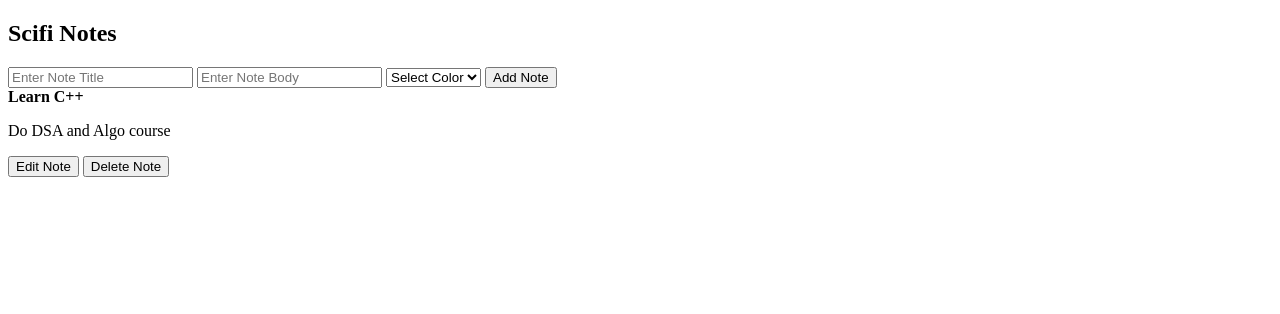
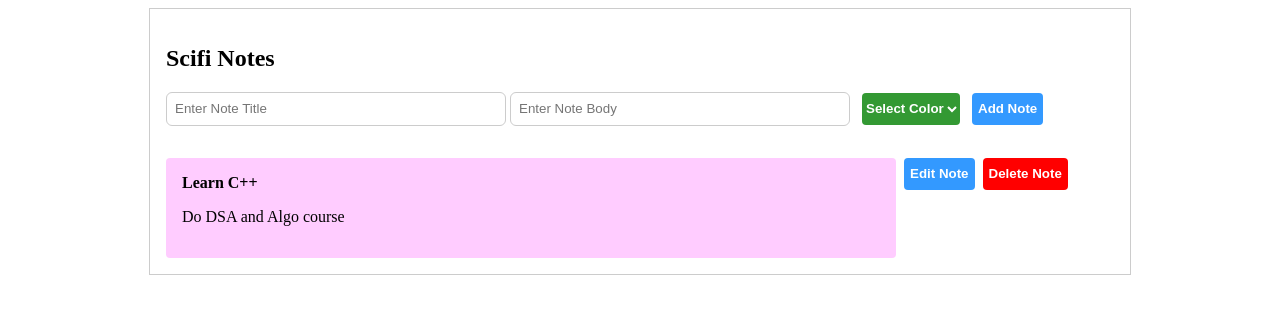
Before and after one commit to SifisoDhlamini/noteApp, a plain HTML site: page index.html in a window 1280 px wide. Drawn offline with Linux system fonts and the light colour scheme.

Commit message:
styling complete

```diff
--- a/index.html
+++ b/index.html
@@ -3,6 +3,7 @@
 <head>
     <meta charset="UTF-8">
     <meta name="viewport" content="width=device-width, initial-scale=1.0">
+    <link  type="text/css" rel="stylesheet" href="styles.css">
     <title>Notes App</title>
 </head>
 <body>
--- a/styles.css
+++ b/styles.css
@@ -0,0 +1,55 @@
+#notes {
+    border: 1px solid #ccc;
+    padding: 16px;
+    max-width: 75%;
+    margin: auto;
+}
+
+.note {
+   margin-top: 16px;
+   display: flex;
+   align-items: flex-start;
+}
+
+.inputs {
+    margin-bottom: 16px;
+}
+
+.text {
+   background: #ffccff;
+   padding: 16px;
+   border-radius: 4px;
+   width: calc(100% - 250px);
+}
+
+input {
+    height: 32px;
+    border: 1px solid #ccc;
+    padding: 0 8px;
+    border-radius: 6px;
+    margin-bottom: 16px;
+    width: calc(50% - 152px);
+}
+
+button, select {
+    height: 32px;
+    margin-left: 8px;
+    outline: none;
+    border: none;
+    border-radius: 4px;
+    font-weight: bold;
+    padding: 4 16px;
+    color: #fff;
+}
+
+.add {
+  background: #3399ff;
+}
+
+.delete {
+  background: #ff0000;
+}
+
+.edit, select {
+  background: #339933;
+}
```
